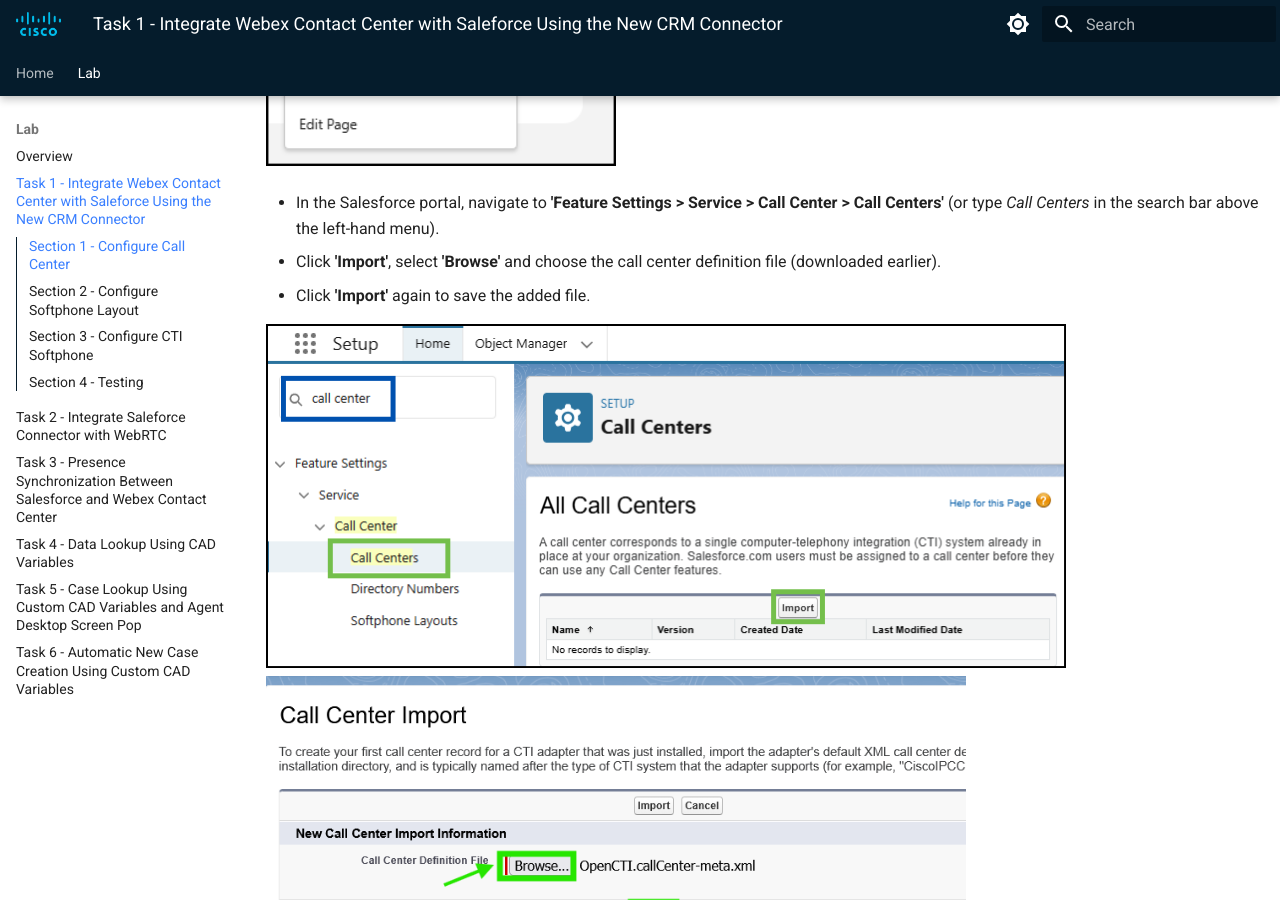
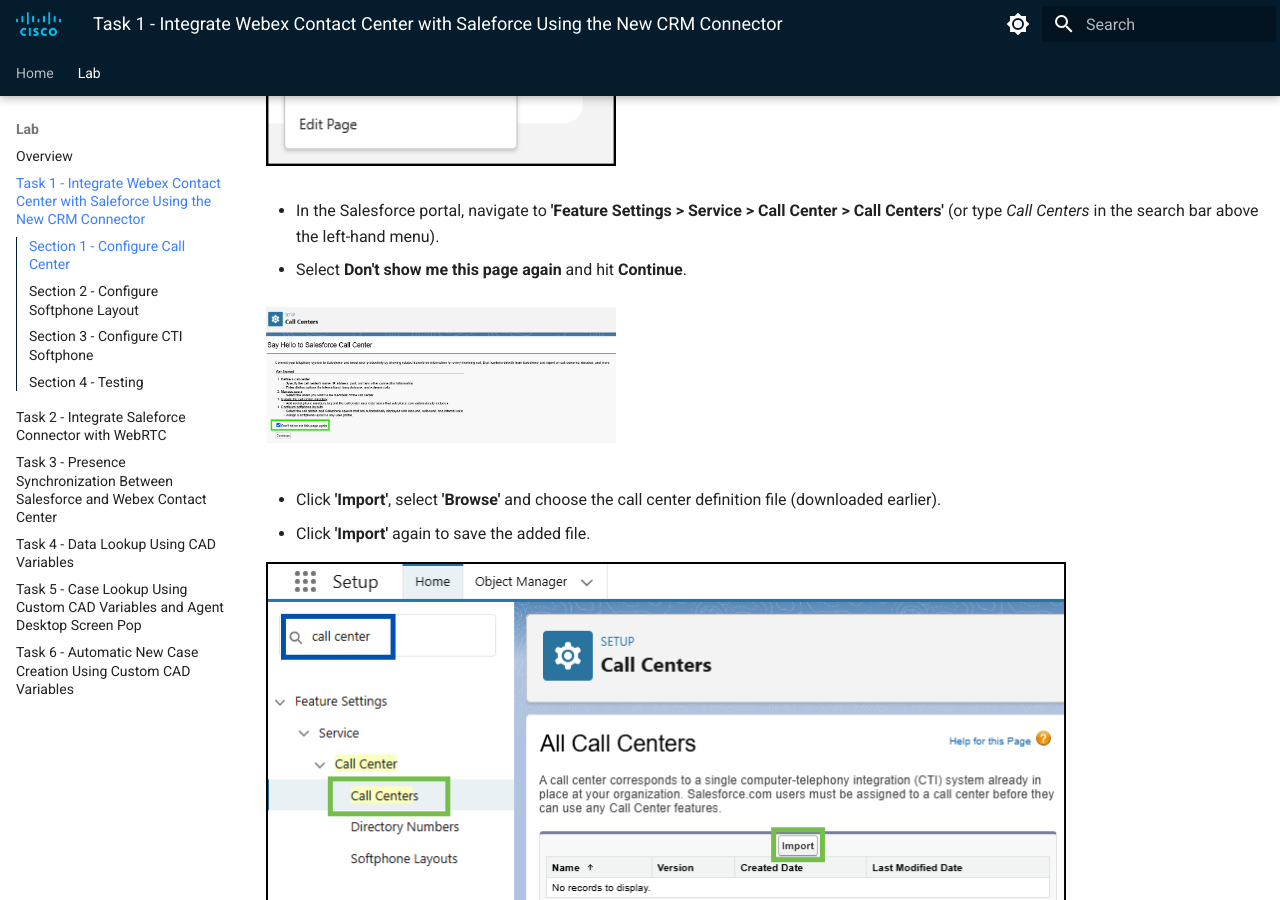
Before and after one commit to WebexCC-SA/LAB-2308, an MkDocs documentation site: the page built from docs/task1.md, in a window 1280 px wide and 900 px high, scrolled down 1759 px. Built offline with MkDocs 1.6.1 and Material for MkDocs 9.7.7, drawn with Linux system fonts in a browser that asks for light colours.

Commit message:
Update task1.md

```diff
--- a/docs/task1.md
+++ b/docs/task1.md
@@ -40,6 +40,11 @@
 ![Nav](./assets/t2s1p1.png){ width="350" }
 
 - In the Salesforce portal, navigate to **'Feature Settings > Service > Call Center > Call Centers'** (or type _Call Centers_ in the search bar above the left-hand menu).
+
+- Select **Don't show me this page again** and hit **Continue**.
+
+![Nav](./assets/t2s1p1aaa.png){ width="350" }
+
 - Click **'Import'**, select **'Browse'** and choose the call center definition file (downloaded earlier).
 - Click **'Import'** again to save the added file.
 
```
